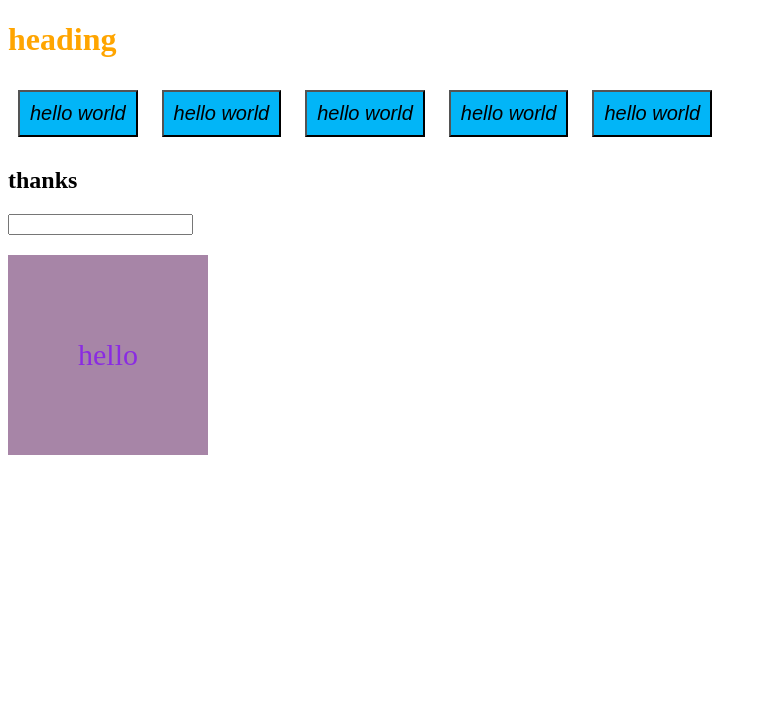
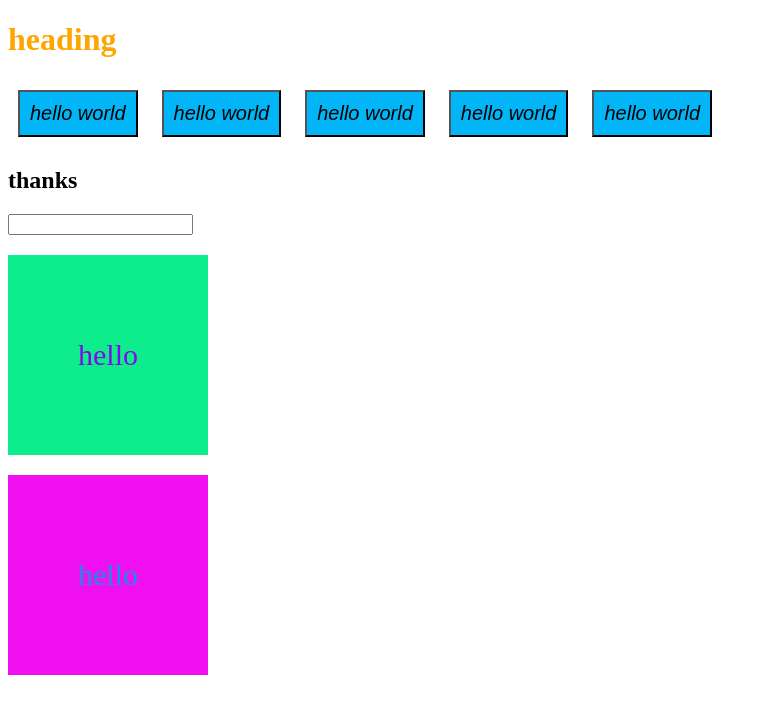
Before and after one commit to Rohitkagankar/Html, a plain HTML site: page jquery/index.html in a window 1280 px wide. Shown: the whole page, without its empty margins (0-767 px from the left). Drawn offline with nearby package versions, Linux system fonts and the light colour scheme.

Commit message:
keyboard event

```diff
--- a/jquery/index.html
+++ b/jquery/index.html
@@ -18,6 +18,9 @@
     <div class="text">
         hello
     </div>
+    <div class="box">
+        hello
+    </div>
 
     <script src="https://code.jquery.com/jquery-3.7.1.min.js" integrity="sha256-/JqT3SQfawRcv/BIHPThkBvs0OEvtFFmqPF/lYI/Cxo=" crossorigin="anonymous"></script>
     <script src="./script.js"></script>
--- a/jquery/script.js
+++ b/jquery/script.js
@@ -29,3 +29,14 @@ $(".text").dblclick(function(){
 $(".text").contextmenu(function(){
     $(".text").css("background-color","pink");
 });
+
+//keyboard events--------
+$("body").keypress(function(){
+    $(this).css("background-color","black");
+});
+$("body").keyup(function(){
+    $(this).css("background-color","pink");
+});
+$("body").keydown(function(){
+    $(this).css("background-color","orange");
+});
--- a/jquery/styles.css
+++ b/jquery/styles.css
@@ -7,12 +7,24 @@
 .text{
     width: 200px;
     height: 200px;
-    background-color: rgb(167, 133, 167);
+    background-color: rgb(13, 237, 140);
     margin-top: 20px;
     display: flex;
     align-items: center;
     justify-content: center;
     font-size: 30px;
-    color: blueviolet;
+    color: rgb(127, 11, 236);
 
 }
+.box{
+    width: 200px;
+    height: 200px;
+    background-color: rgb(240, 15, 240);
+    margin-top: 20px;
+    display: flex;
+    align-items: center;
+    justify-content: center;
+    font-size: 30px;
+    color: rgb(20, 145, 228);
+
+}
```
